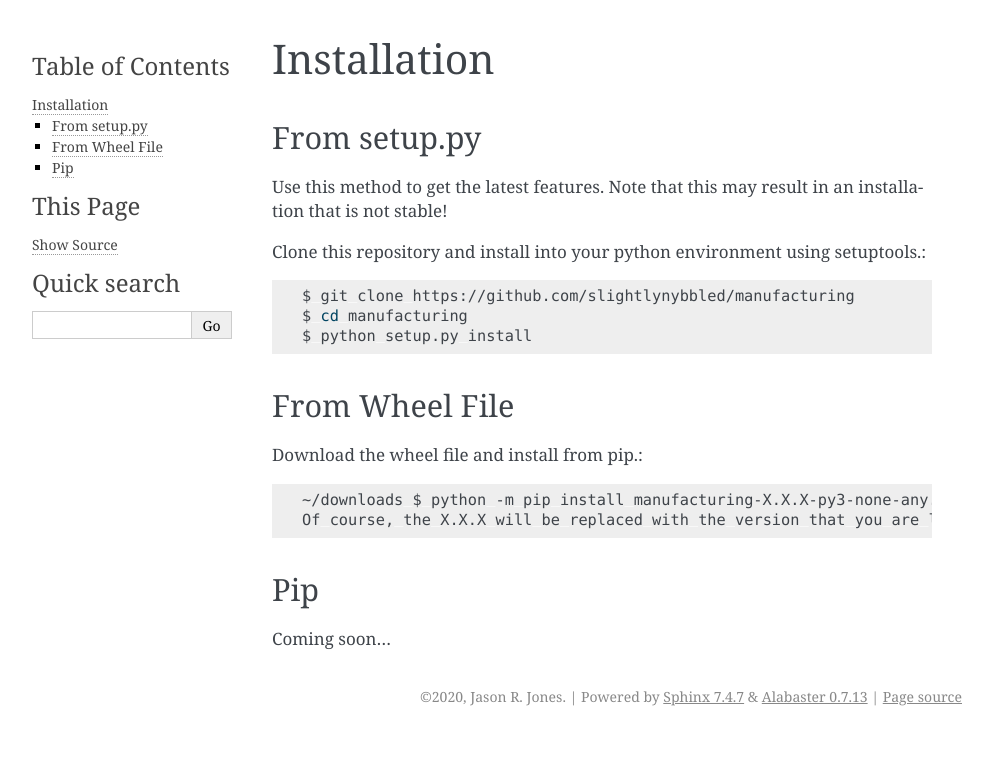
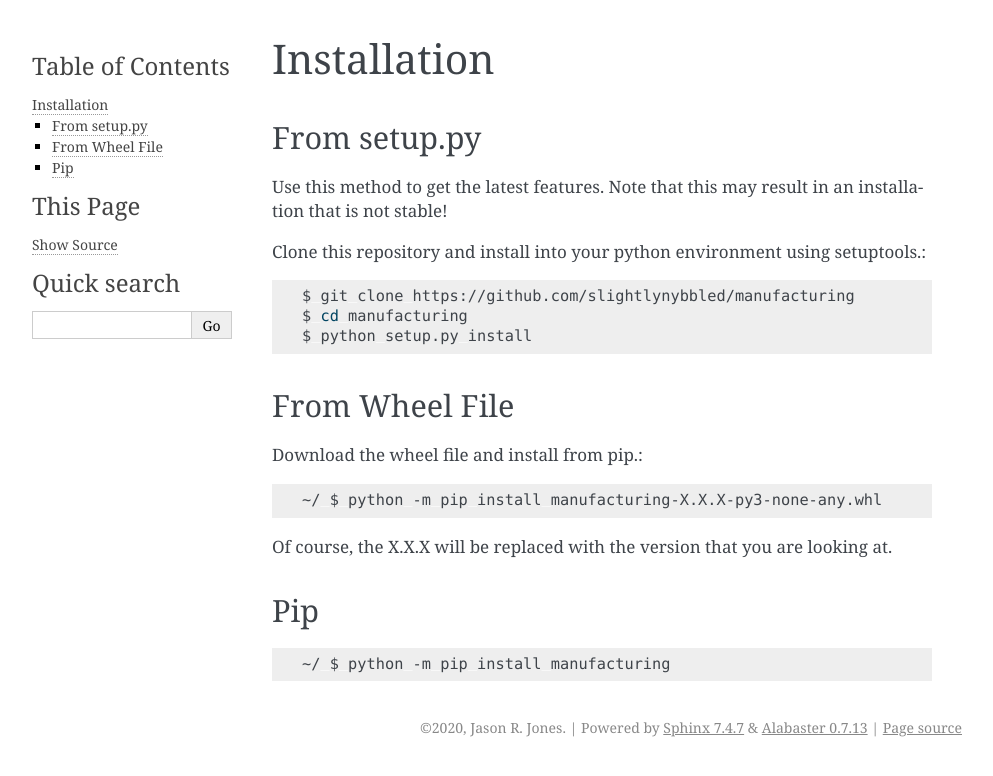
Before and after one commit to slightlynybbled/manufacturing, a Sphinx documentation site: the page built from docs/installation.rst, in a window 1280 px wide. Shown: the top 776 px of the page, without its empty margins (148-1141 px from the left). Built offline with Sphinx 7.4.7, drawn with Linux system fonts in a browser that asks for light colours.

Commit message:
Updating installation instructions.

```diff
--- a/docs/installation.rst
+++ b/docs/installation.rst
@@ -22,10 +22,13 @@ Download the wheel file and install from pip.:
 
 .. code-block:: bash
 
-    ~/downloads $ python -m pip install manufacturing-X.X.X-py3-none-any.whl
-    Of course, the X.X.X will be replaced with the version that you are looking at.
+    ~/ $ python -m pip install manufacturing-X.X.X-py3-none-any.whl
+
+Of course, the X.X.X will be replaced with the version that you are looking at.
 
 Pip
 ---
 
-Coming soon...
+.. code-block:: bash
+
+    ~/ $ python -m pip install manufacturing
```
